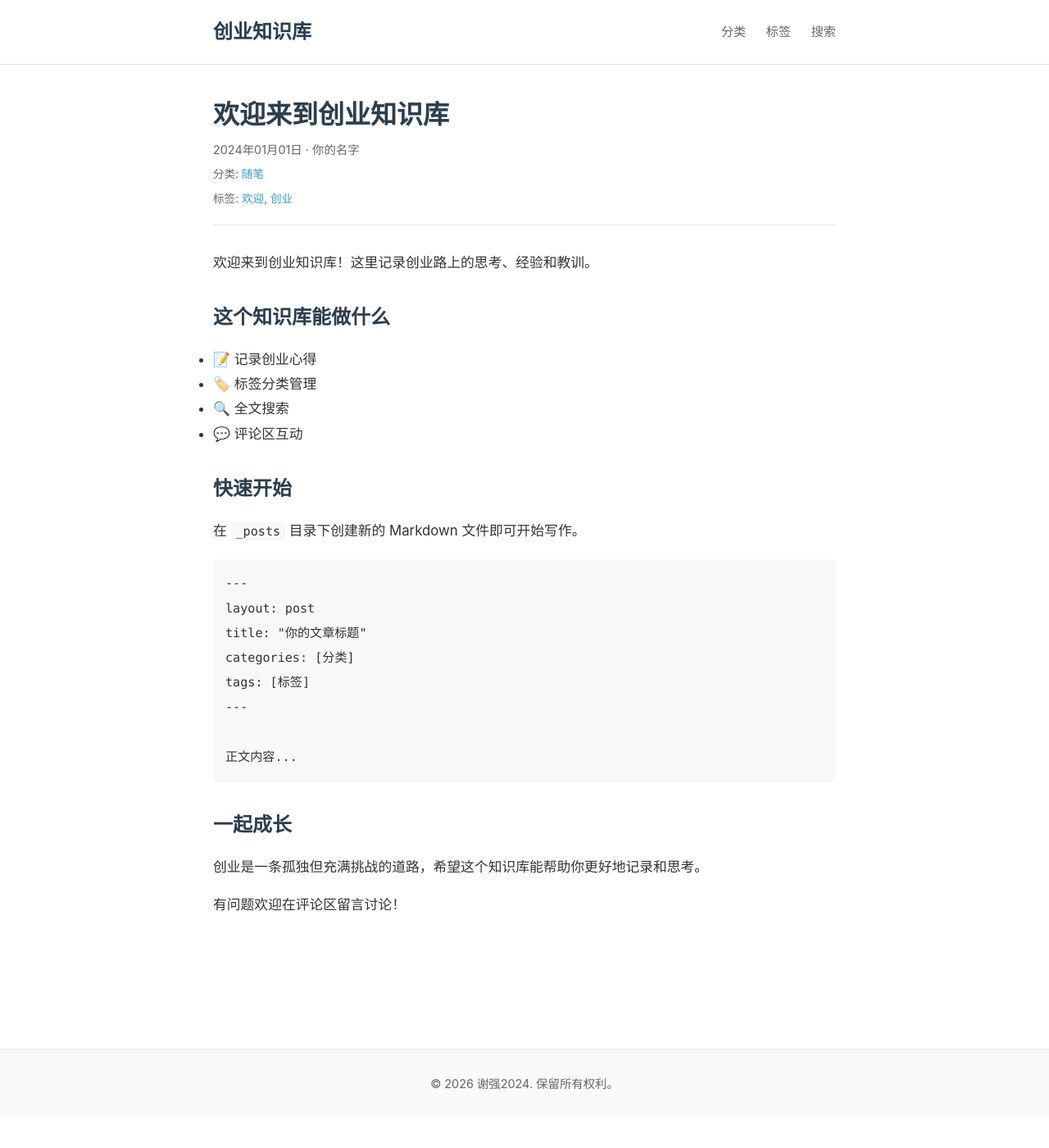
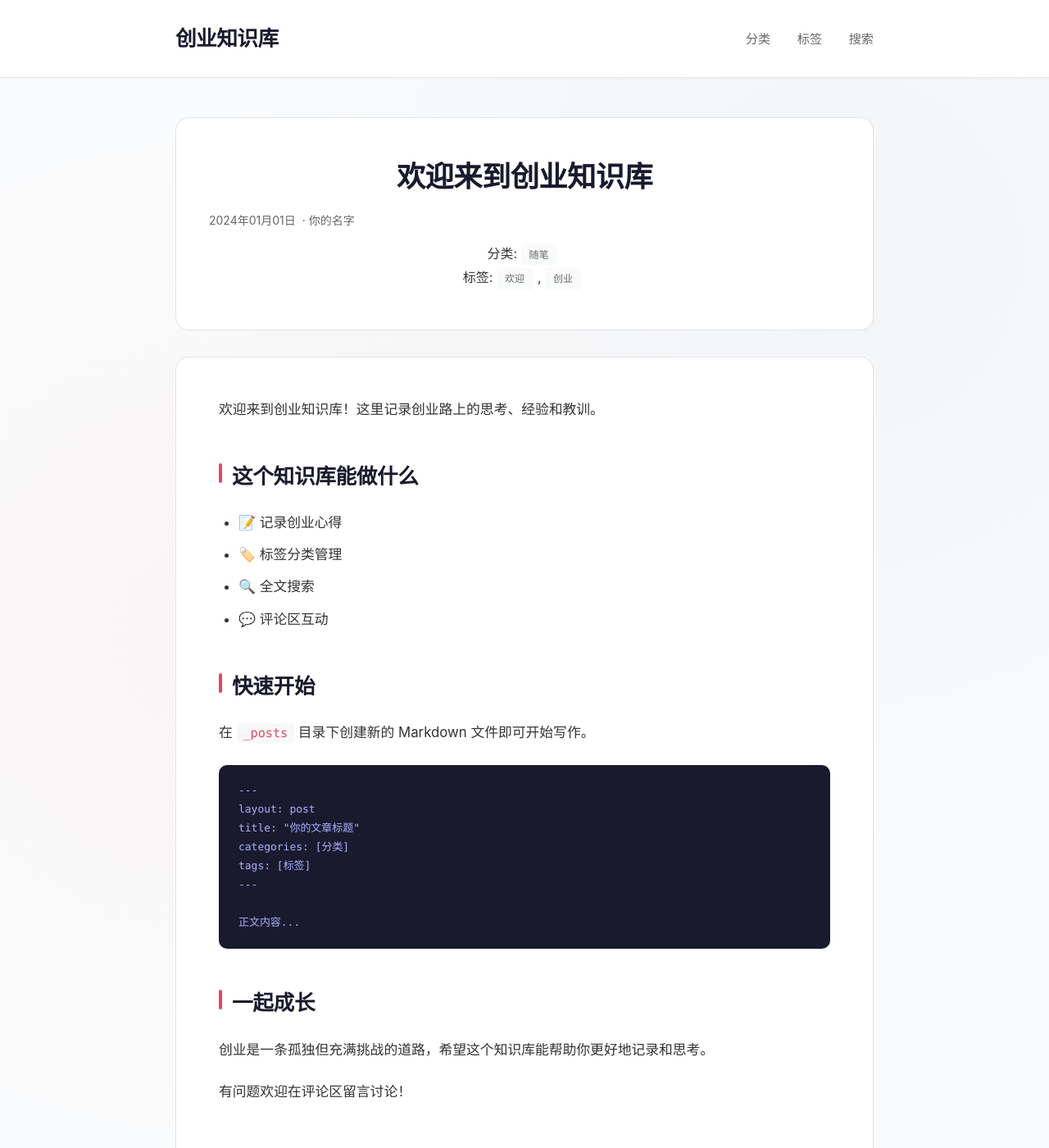
Before and after one commit to xieqiang2018/xieqiang2024, a Jekyll site: the page built from _posts/2024-01-01-welcome.md, in a window 1280 px wide and 1400 px high. Shown: the whole window at 82% size. Built offline with Jekyll 4.4.1, drawn with Linux system fonts in a browser that asks for light colours; comment, search, counter and statistics services are not loaded.

Commit message:
style: 优化排版和样式

```diff
--- a/assets/css/style.css
+++ b/assets/css/style.css
@@ -1,14 +1,14 @@
 /* 基础变量 */
 :root {
-  --primary-color: #2c3e50;
-  --accent-color: #3498db;
+  --primary-color: #1a1a2e;
+  --accent-color: #e94560;
   --text-color: #333;
   --text-light: #666;
-  --bg-color: #fff;
-  --bg-secondary: #f8f9fa;
+  --bg-color: #fafbfc;
+  --card-bg: #fff;
   --border-color: #e1e4e8;
   --code-bg: #f6f8fa;
-  --max-width: 800px;
+  --max-width: 900px;
 }
 
 /* 基础重置 */
@@ -19,27 +19,33 @@
 }
 
 body {
-  font-family: -apple-system, BlinkMacSystemFont, "Segoe UI", "Helvetica Neue", Arial, sans-serif;
-  line-height: 1.6;
+  font-family: -apple-system, BlinkMacSystemFont, "Segoe UI", "Helvetica Neue", Arial, "Noto Sans", sans-serif;
+  line-height: 1.8;
   color: var(--text-color);
   background: var(--bg-color);
+  background-image:
+    radial-gradient(circle at 20% 50%, rgba(233, 69, 96, 0.03) 0%, transparent 50%),
+    radial-gradient(circle at 80% 20%, rgba(26, 26, 46, 0.03) 0%, transparent 50%);
+  min-height: 100vh;
 }
 
 /* 布局 */
 .container {
   max-width: var(--max-width);
   margin: 0 auto;
-  padding: 0 20px;
+  padding: 0 24px;
 }
 
 /* 头部 */
 .site-header {
-  background: var(--bg-color);
+  background: rgba(255, 255, 255, 0.95);
+  backdrop-filter: blur(10px);
   border-bottom: 1px solid var(--border-color);
-  padding: 20px 0;
+  padding: 24px 0;
   position: sticky;
   top: 0;
   z-index: 100;
+  box-shadow: 0 1px 3px rgba(0,0,0,0.04);
 }
 
 .site-header .container {
@@ -49,43 +55,83 @@ body {
 }
 
 .site-title {
-  font-size: 1.5rem;
-  font-weight: 700;
+  font-size: 1.6rem;
+  font-weight: 800;
   color: var(--primary-color);
   text-decoration: none;
+  letter-spacing: -0.5px;
+}
+
+.site-title:hover {
+  color: var(--accent-color);
 }
 
 .site-nav a {
-  margin-left: 20px;
+  margin-left: 28px;
   color: var(--text-light);
   text-decoration: none;
   font-size: 0.95rem;
-  transition: color 0.2s;
+  font-weight: 500;
+  transition: all 0.2s;
+  position: relative;
+}
+
+.site-nav a::after {
+  content: '';
+  position: absolute;
+  bottom: -4px;
+  left: 0;
+  width: 0;
+  height: 2px;
+  background: var(--accent-color);
+  transition: width 0.2s;
 }
 
 .site-nav a:hover {
-  color: var(--accent-color);
+  color: var(--primary-color);
+}
+
+.site-nav a:hover::after {
+  width: 100%;
 }
 
 /* 主内容区 */
 .page-content {
+  padding: 48px 0;
   min-height: calc(100vh - 200px);
-  padding: 40px 0;
 }
 
-/* 文章列表 */
+/* 首页文章卡片 */
 .post-list {
   list-style: none;
 }
 
-.post-list li {
-  margin-bottom: 30px;
+.post-list > li {
+  background: var(--card-bg);
+  border-radius: 12px;
+  padding: 28px 32px;
+  margin-bottom: 20px;
+  border: 1px solid var(--border-color);
+  transition: all 0.3s ease;
+  box-shadow: 0 1px 3px rgba(0,0,0,0.02);
+}
+
+.post-list > li:hover {
+  transform: translateY(-2px);
+  box-shadow: 0 8px 24px rgba(0,0,0,0.08);
+  border-color: var(--accent-color);
+}
+
+.post-list h2 {
+  margin-bottom: 12px;
 }
 
 .post-list h2 a {
   color: var(--primary-color);
   text-decoration: none;
-  font-size: 1.4rem;
+  font-size: 1.35rem;
+  font-weight: 700;
+  transition: color 0.2s;
 }
 
 .post-list h2 a:hover {
@@ -94,217 +140,262 @@ body {
 
 .post-meta {
   color: var(--text-light);
-  font-size: 0.9rem;
-  margin: 8px 0;
+  font-size: 0.875rem;
+  margin-bottom: 12px;
+  display: flex;
+  align-items: center;
+  gap: 8px;
+}
+
+.post-meta svg {
+  width: 14px;
+  height: 14px;
 }
 
 .post-excerpt {
   color: var(--text-light);
   line-height: 1.7;
+  font-size: 0.95rem;
+}
+
+.post-categories {
+  margin-top: 14px;
+}
+
+.post-categories a,
+.post-tags a {
+  display: inline-block;
+  padding: 3px 10px;
+  background: var(--bg-color);
+  border-radius: 4px;
+  font-size: 0.75rem;
+  color: var(--text-light);
+  text-decoration: none;
+  margin-right: 6px;
+  transition: all 0.2s;
+}
+
+.post-categories a:hover,
+.post-tags a:hover {
+  background: var(--accent-color);
+  color: #fff;
 }
 
 /* 文章页 */
 .post-header {
-  margin-bottom: 30px;
-  padding-bottom: 20px;
-  border-bottom: 1px solid var(--border-color);
+  background: var(--card-bg);
+  padding: 48px 40px;
+  border-radius: 16px;
+  margin-bottom: 32px;
+  border: 1px solid var(--border-color);
+  text-align: center;
 }
 
 .post-title {
-  font-size: 2rem;
+  font-size: 2.2rem;
   color: var(--primary-color);
-  margin-bottom: 10px;
-  line-height: 1.3;
-}
-
-.post-categories,
-.post-tags {
-  font-size: 0.85rem;
-  color: var(--text-light);
-  margin-top: 8px;
-}
-
-.post-categories a,
-.post-tags a {
-  color: var(--accent-color);
-  text-decoration: none;
-}
-
-.post-categories a:hover,
-.post-tags a:hover {
-  text-decoration: underline;
+  margin-bottom: 16px;
+  line-height: 1.35;
+  font-weight: 800;
+  letter-spacing: -0.5px;
 }
 
 .post-content {
-  line-height: 1.8;
+  background: var(--card-bg);
+  padding: 48px 52px;
+  border-radius: 16px;
+  border: 1px solid var(--border-color);
+  line-height: 1.85;
   font-size: 1.05rem;
 }
 
 .post-content h2 {
   color: var(--primary-color);
-  margin: 30px 0 15px;
-  font-size: 1.5rem;
+  margin: 42px 0 18px;
+  font-size: 1.6rem;
+  font-weight: 700;
+  letter-spacing: -0.3px;
+  position: relative;
+  padding-left: 16px;
+}
+
+.post-content h2::before {
+  content: '';
+  position: absolute;
+  left: 0;
+  top: 8px;
+  width: 4px;
+  height: 24px;
+  background: var(--accent-color);
+  border-radius: 2px;
 }
 
 .post-content h3 {
   color: var(--primary-color);
-  margin: 25px 0 12px;
-  font-size: 1.25rem;
+  margin: 32px 0 14px;
+  font-size: 1.3rem;
+  font-weight: 600;
 }
 
 .post-content p {
-  margin-bottom: 15px;
+  margin-bottom: 20px;
 }
 
 .post-content a {
   color: var(--accent-color);
   text-decoration: none;
+  border-bottom: 1px solid transparent;
+  transition: border-color 0.2s;
 }
 
 .post-content a:hover {
-  text-decoration: underline;
+  border-bottom-color: var(--accent-color);
 }
 
 .post-content code {
   background: var(--code-bg);
-  padding: 2px 6px;
-  border-radius: 3px;
+  padding: 3px 8px;
+  border-radius: 4px;
   font-size: 0.9em;
-  font-family: "SFMono-Regular", Consolas, "Liberation Mono", Menlo, monospace;
+  font-family: "SFMono-Regular", Consolas, monospace;
+  color: #e94560;
 }
 
 .post-content pre {
-  background: var(--code-bg);
-  padding: 15px;
-  border-radius: 6px;
+  background: var(--primary-color);
+  color: #a8b1ff;
+  padding: 20px 24px;
+  border-radius: 10px;
   overflow-x: auto;
-  margin: 20px 0;
+  margin: 24px 0;
+  font-size: 0.9rem;
+  line-height: 1.6;
 }
 
 .post-content pre code {
   background: none;
   padding: 0;
+  color: inherit;
 }
 
 .post-content blockquote {
   border-left: 4px solid var(--accent-color);
-  padding-left: 15px;
-  margin: 20px 0;
+  padding: 16px 20px;
+  margin: 24px 0;
+  background: var(--bg-color);
+  border-radius: 0 8px 8px 0;
+  font-style: italic;
   color: var(--text-light);
-  font-style: italic;
+}
+
+.post-content ul, .post-content ol {
+  margin: 16px 0;
+  padding-left: 24px;
+}
+
+.post-content li {
+  margin-bottom: 8px;
 }
 
 .post-content img {
   max-width: 100%;
   height: auto;
-  border-radius: 6px;
-  margin: 15px 0;
+  border-radius: 10px;
+  margin: 20px 0;
+  box-shadow: 0 4px 12px rgba(0,0,0,0.08);
 }
 
 /* 搜索框 */
 .search-box {
-  margin-bottom: 30px;
+  margin-bottom: 36px;
 }
 
 .search-input {
   width: 100%;
-  padding: 12px 15px;
+  padding: 16px 20px;
   font-size: 1rem;
-  border: 1px solid var(--border-color);
-  border-radius: 6px;
+  border: 2px solid var(--border-color);
+  border-radius: 10px;
   outline: none;
-  transition: border-color 0.2s;
+  transition: all 0.2s;
+  background: var(--card-bg);
 }
 
 .search-input:focus {
   border-color: var(--accent-color);
-}
-
-.search-results {
-  margin-top: 20px;
+  box-shadow: 0 0 0 4px rgba(233, 69, 96, 0.1);
 }
 
 .search-result {
-  padding: 15px;
-  border-bottom: 1px solid var(--border-color);
+  padding: 20px;
+  background: var(--card-bg);
+  border-radius: 10px;
+  margin-bottom: 12px;
+  border: 1px solid var(--border-color);
 }
 
 .search-result a {
   color: var(--primary-color);
   text-decoration: none;
   font-size: 1.1rem;
+  font-weight: 600;
 }
 
 .search-result a:hover {
   color: var(--accent-color);
 }
 
-/* 分类/标签页 */
+/* 标签云 */
 .tag-cloud {
   display: flex;
   flex-wrap: wrap;
   gap: 10px;
-  margin: 20px 0;
+  margin: 24px 0;
 }
 
 .tag-cloud a {
   display: inline-block;
-  padding: 5px 12px;
-  background: var(--bg-secondary);
+  padding: 8px 16px;
+  background: var(--card-bg);
+  border: 1px solid var(--border-color);
   border-radius: 20px;
   color: var(--text-light);
   text-decoration: none;
-  font-size: 0.9rem;
+  font-size: 0.875rem;
   transition: all 0.2s;
 }
 
 .tag-cloud a:hover {
   background: var(--accent-color);
   color: #fff;
-}
-
-.category-list,
-.tag-list {
-  list-style: none;
-}
-
-.category-list li,
-.tag-list li {
-  padding: 10px 0;
-  border-bottom: 1px solid var(--border-color);
-}
-
-.category-list a,
-.tag-list a {
-  color: var(--text-color);
-  text-decoration: none;
-  font-size: 1.05rem;
-}
-
-.category-list a:hover,
-.tag-list a:hover {
-  color: var(--accent-color);
+  border-color: var(--accent-color);
+  transform: translateY(-2px);
 }
 
 /* 分页 */
 .pagination {
   display: flex;
   justify-content: center;
-  gap: 10px;
-  margin: 40px 0;
+  gap: 12px;
+  margin: 48px 0;
 }
 
 .pagination a,
 .pagination span {
-  padding: 8px 15px;
+  padding: 10px 18px;
   border: 1px solid var(--border-color);
-  border-radius: 4px;
+  border-radius: 8px;
   text-decoration: none;
   color: var(--text-color);
+  font-weight: 500;
+  transition: all 0.2s;
+  background: var(--card-bg);
 }
 
 .pagination a:hover {
-  background: var(--bg-secondary);
+  background: var(--primary-color);
+  color: #fff;
+  border-color: var(--primary-color);
 }
 
 .pagination .current {
@@ -315,26 +406,46 @@ body {
 
 /* 底部 */
 .site-footer {
-  background: var(--bg-secondary);
-  padding: 30px 0;
+  background: var(--primary-color);
+  padding: 32px 0;
   text-align: center;
-  color: var(--text-light);
-  font-size: 0.9rem;
-  border-top: 1px solid var(--border-color);
+  color: rgba(255,255,255,0.7);
+  font-size: 0.875rem;
 }
 
 /* 响应式 */
-@media (max-width: 600px) {
+@media (max-width: 640px) {
   .site-header .container {
     flex-direction: column;
-    gap: 15px;
+    gap: 16px;
+  }
+
+  .site-nav a {
+    margin: 0 12px;
   }
 
   .post-title {
-    font-size: 1.6rem;
+    font-size: 1.7rem;
   }
 
   .post-content {
+    padding: 28px;
     font-size: 1rem;
   }
+
+  .post-header {
+    padding: 32px 24px;
+  }
+
+  .post-list > li {
+    padding: 20px;
+  }
 }
+
+/* 亮色高亮 */
+mark {
+  background: rgba(233, 69, 96, 0.15);
+  color: inherit;
+  padding: 2px 4px;
+  border-radius: 3px;
+}
```
